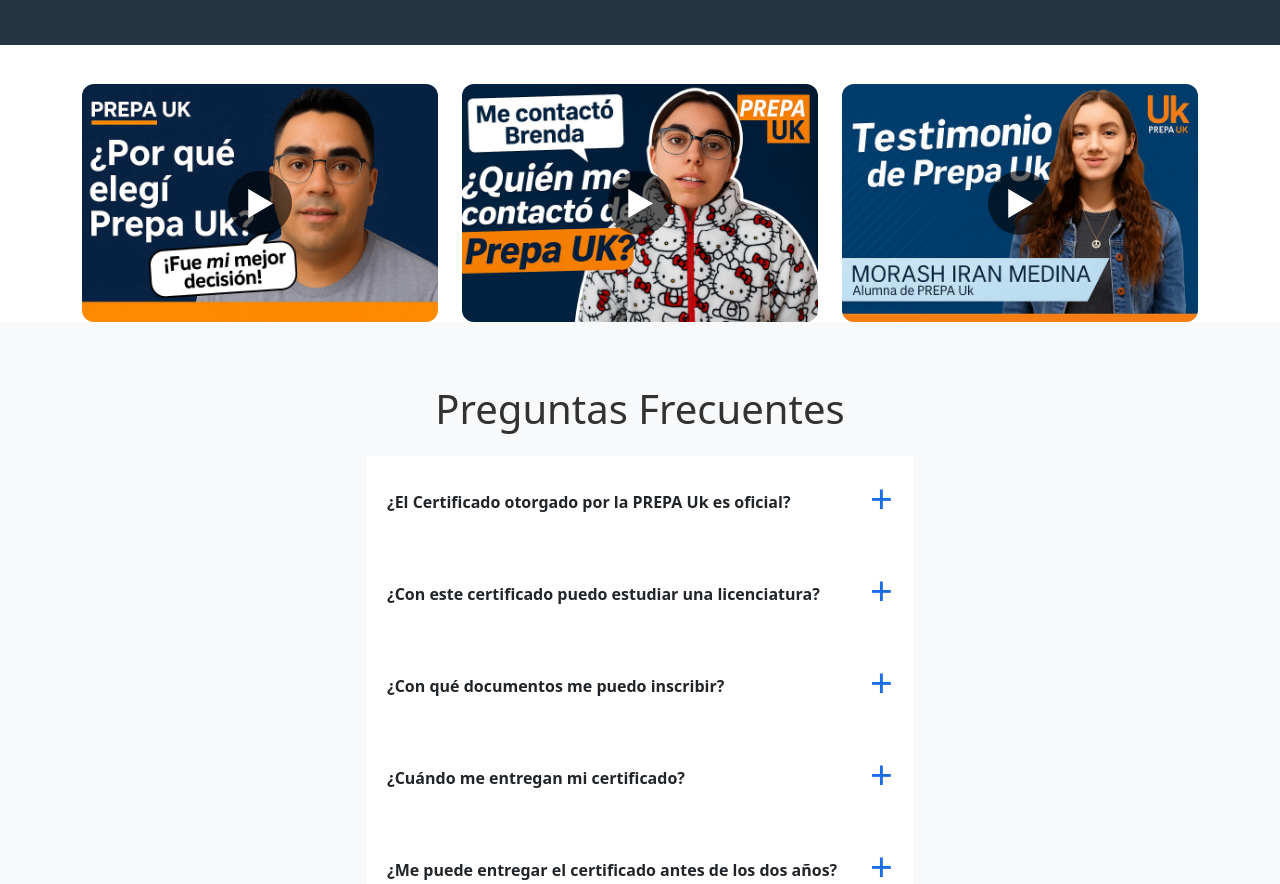
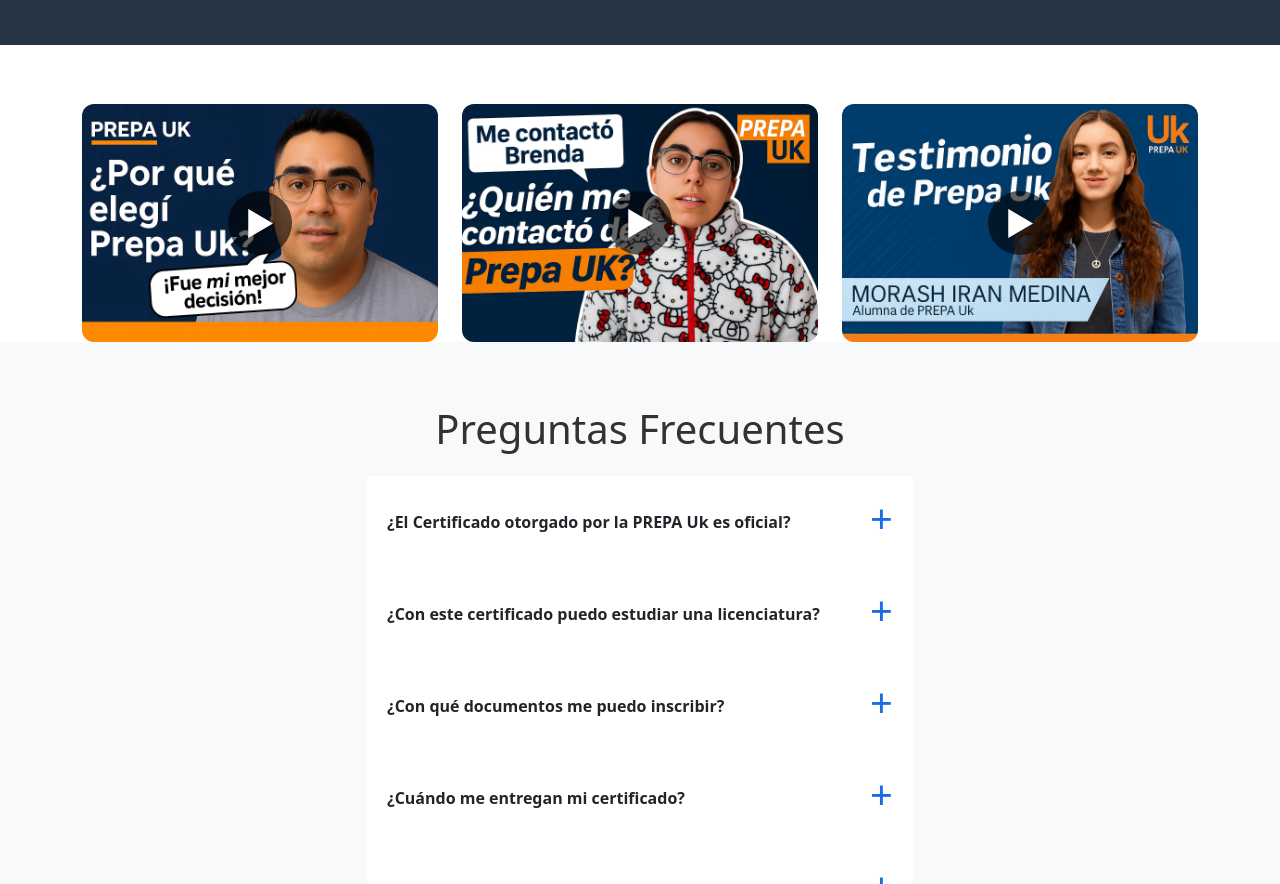
Before and after one commit to Hackerdito/prepa, a website: page index.html in a window 1280 px wide. Shown: the part 2587-3471 px from the top of the page. Drawn offline with nearby package versions, Linux system fonts and the light colour scheme.

Commit message:
Add files via upload

```diff
--- a/index.html
+++ b/index.html
@@ -352,7 +352,7 @@
     <section id="video" style="margin-top: 39px;">
         <div class="container">
             <div class="row">
-                <div class="col-md-4"><!-- VIDEO 1 -->
+                <div class="col-md-4" style="margin-top: 20px;"><!-- VIDEO 1 -->
 <div id="video-thumbnail-1" style="cursor: pointer; position: relative; width: 100%; max-width: 640px; margin: auto;">
   <img src="assets/img/v1.webp" alt="Ver video 1" style="width: 100%; border-radius: 12px;">
   <span style="position: absolute; top: 50%; left: 50%; transform: translate(-50%, -50%); background: rgba(0,0,0,0.6); color: white; border-radius: 50%; width: 64px; height: 64px; display: flex; align-items: center; justify-content: center; font-size: 32px;">▶</span>
@@ -385,7 +385,7 @@
     if (e.target === overlay1) cerrarVideo1();
   });
 </script></div>
-                <div class="col-md-4"><!-- VIDEO 2 -->
+                <div class="col-md-4" style="margin-top: 20px;"><!-- VIDEO 2 -->
 <div id="video-thumbnail-2" style="cursor: pointer; position: relative; width: 100%; max-width: 640px; margin: auto;">
   <img src="assets/img/2.webp" alt="Ver video 2" style="width: 100%; border-radius: 12px;">
   <span style="position: absolute; top: 50%; left: 50%; transform: translate(-50%, -50%); background: rgba(0,0,0,0.6); color: white; border-radius: 50%; width: 64px; height: 64px; display: flex; align-items: center; justify-content: center; font-size: 32px;">▶</span>
@@ -418,7 +418,7 @@
     if (e.target === overlay2) cerrarVideo2();
   });
 </script></div>
-                <div class="col-md-4"><!-- VIDEO 3 -->
+                <div class="col-md-4" style="margin-top: 20px;"><!-- VIDEO 3 -->
 <div id="video-thumbnail-3" style="cursor: pointer; position: relative; width: 100%; max-width: 640px; margin: auto;">
   <img src="assets/img/3.webp" alt="Ver video 3" style="width: 100%; border-radius: 12px;">
   <span style="position: absolute; top: 50%; left: 50%; transform: translate(-50%, -50%); background: rgba(0,0,0,0.6); color: white; border-radius: 50%; width: 64px; height: 64px; display: flex; align-items: center; justify-content: center; font-size: 32px;">▶</span>
```
